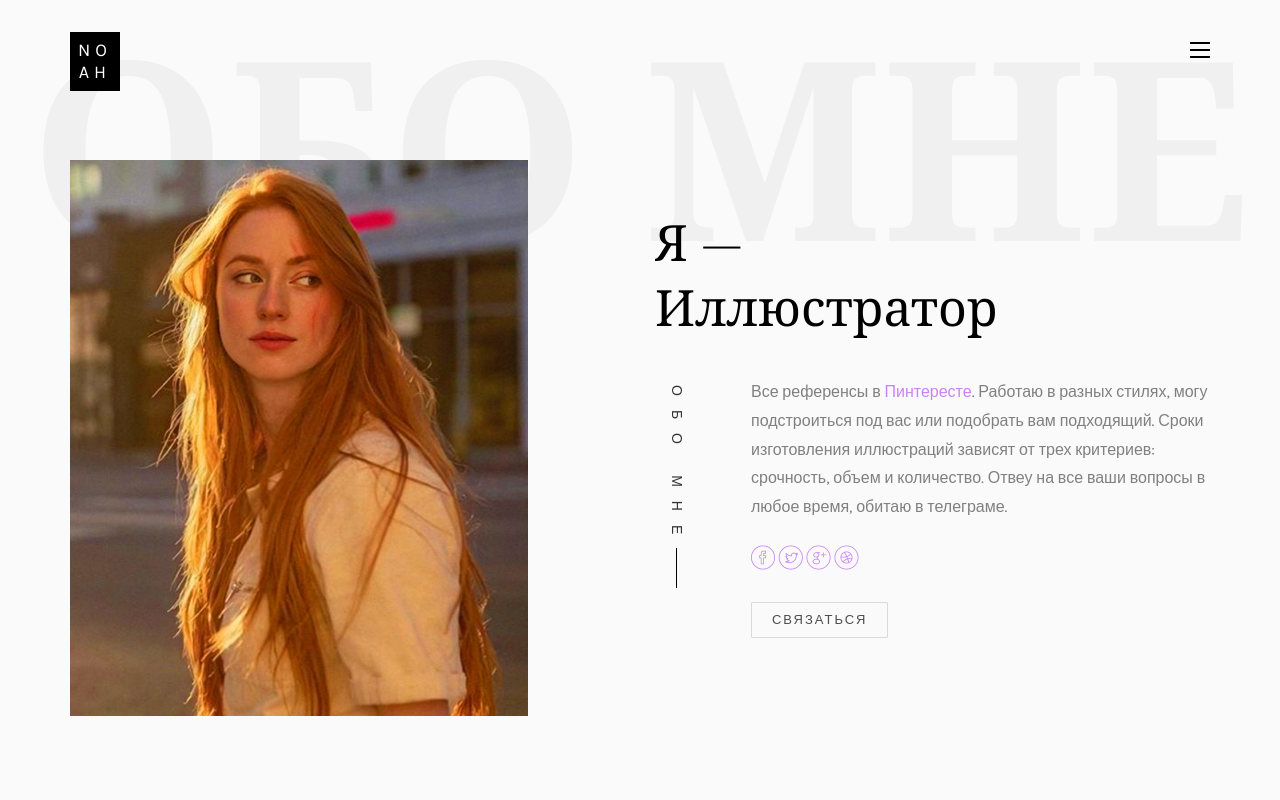
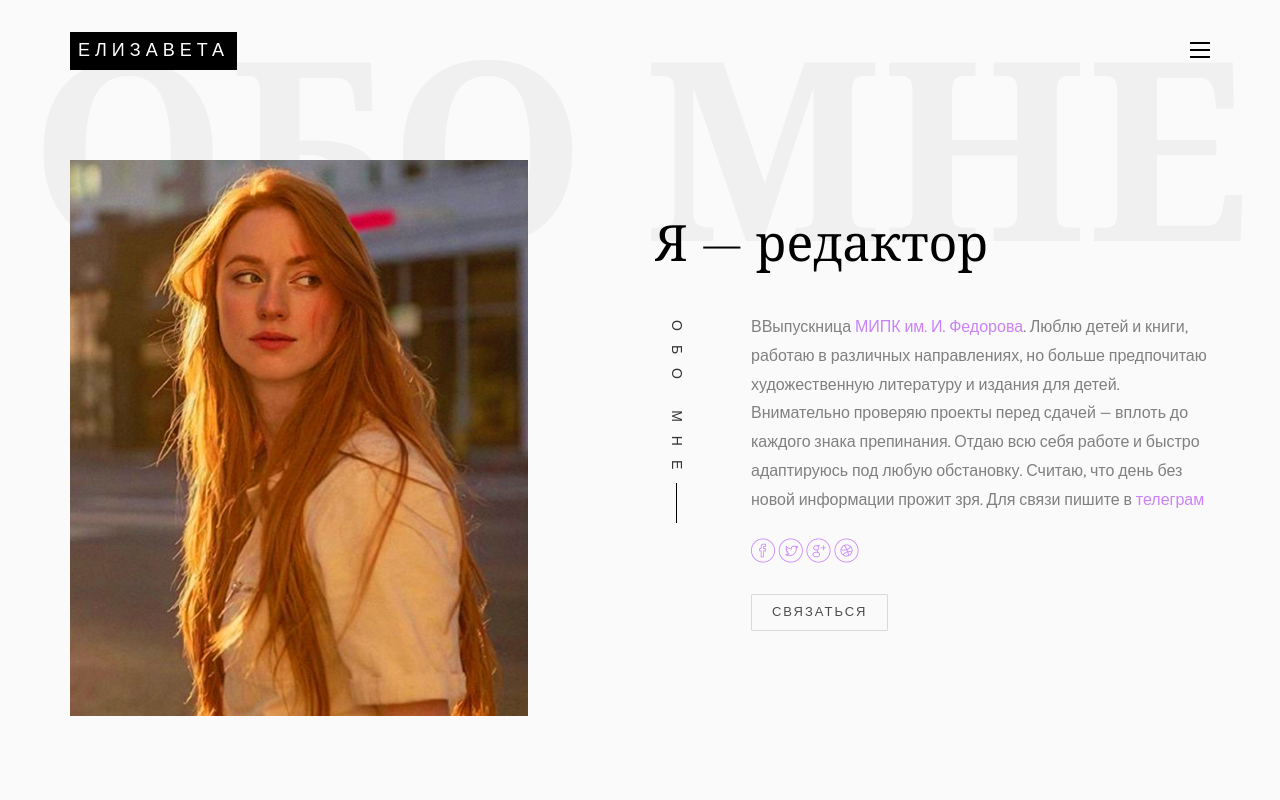
Before and after one commit to tmtmfmu/resume, a plain HTML site: page index.html in a window 1280 px wide. Shown: the top 800 px of the page. Drawn offline with nearby package versions, Linux system fonts and the light colour scheme; files whose address does not match are found by name; a web font is replaced by a local one.

Commit message:
Update index.html

```diff
--- a/index.html
+++ b/index.html
@@ -102,7 +102,7 @@
 				<div class="row">
 					<div class="col-md-12">
 						<div class="colorlib-navbar-brand">
-							<a class="colorlib-logo" href="index.html"><span>No</span><span>ah</span></a>
+							<a class="colorlib-logo" href="index.html"><span>Елизавета</span></a>
 						</div>
 						<a href="#" class="js-colorlib-nav-toggle colorlib-nav-toggle"><i></i></a>
 					</div>
@@ -129,17 +129,17 @@
 						<div class="about-desc">
 							<div class="owl-carousel3">
 								<div class="item">
-									<h2><span>Алёна</span><span>Рыжова</span></h2>
+									<h2><span>Елизавета</span><span>Петрова</span></h2>
 								</div>
 								<div class="item">
-									<h2><span>Я —</span><span>Иллюстратор</span></h2>
+									<h2><span>Я — редактор</span></h2>
 								</div>
 							</div>
 							<div class="desc">
 								<div class="rotate">
 									<h2 class="heading">ОБО МНЕ</h2>
 								</div>
-								<p>Все референсы в <a href="https://ru.pinterest.com/">Пинтересте</a>. Работаю в разных стилях, могу подстроиться под вас или подобрать вам подходящий. Сроки изготовления иллюстраций зависят от трех критериев: срочность, объем и количество. Отвеу на все ваши вопросы в любое время, обитаю в телеграме.</p>
+								<p>ВВыпускница <a href="https://mipkif.mskobr.ru">МИПК им. И. Федорова</a>. Люблю детей и книги, работаю в различных направлениях, но больше предпочитаю художественную литературу и издания для детей. Внимательно проверяю проекты перед сдачей — вплоть до каждого знака препинания. Отдаю всю себя работе и быстро адаптируюсь под любую обстановку. Считаю, что день без новой информации прожит зря. Для связи пишите в <a href="@frfrfr_frfrfr">телеграм</a></p>
 								<p class="colorlib-social-icons">
 									<a href="#"><i class="icon-facebook4"></i></a>
 									<a href="#"><i class="icon-twitter3"></i></a>
```
